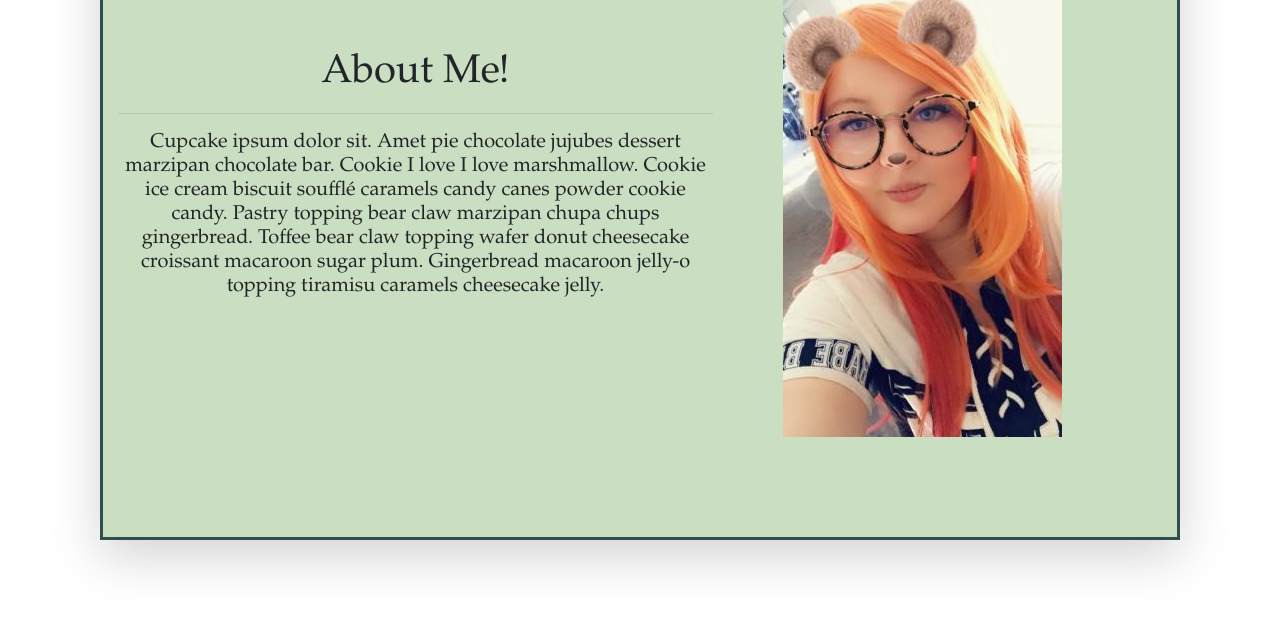
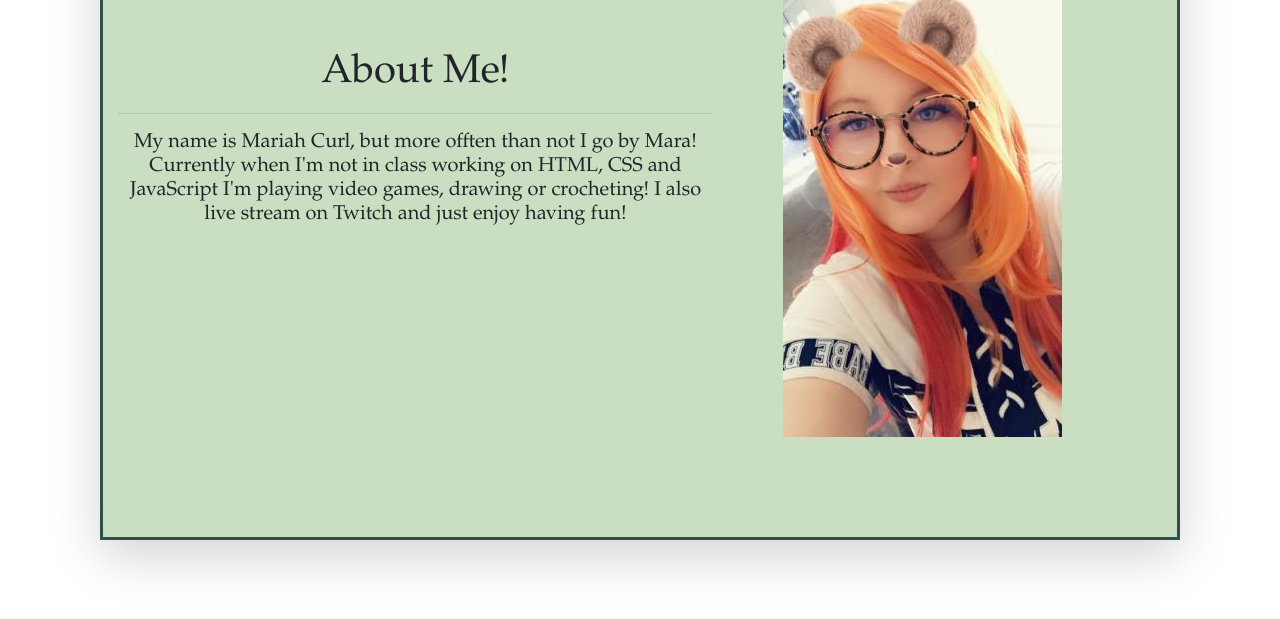
Before and after one commit to MariahCurl/Portfolio, a plain HTML site: page index.html in a window 1280 px wide. Shown: the part 1020-1639 px from the top of the page. Drawn offline with nearby package versions, Linux system fonts and the light colour scheme.

Commit message:
Udate 1 4/3/2020

```diff
--- a/index.html
+++ b/index.html
@@ -42,7 +42,7 @@
             <div class="col-lg-12 col-lg-4">
               <h1>About Me!</h1>
               <hr>
-              <h5>Cupcake ipsum dolor sit. Amet pie chocolate jujubes dessert marzipan chocolate bar. Cookie I love I love marshmallow. Cookie ice cream biscuit soufflé caramels candy canes powder cookie candy. Pastry topping bear claw marzipan chupa chups gingerbread. Toffee bear claw topping wafer donut cheesecake croissant macaroon sugar plum. Gingerbread macaroon jelly-o topping tiramisu caramels cheesecake jelly.</h5>
+              <h5>My name is Mariah Curl, but more offten than not I go by Mara! Currently when I'm not in class working on HTML, CSS and JavaScript I'm playing video games, drawing or crocheting! I also live stream on Twitch and just enjoy having fun!</h5>
             </div>
           </div>
             <div class="imgme">
```
